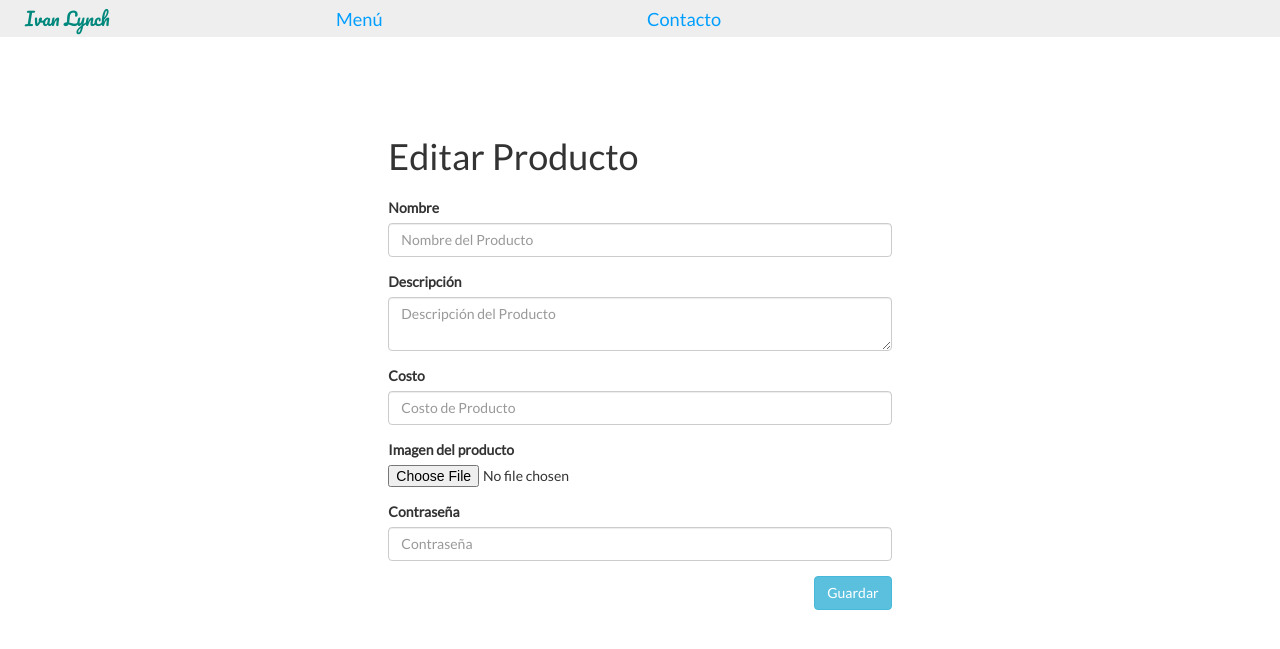
After one commit to ivanlynch/PaginaConNode, a Node server app: template views/menu/edit.jade in a window 1280 px wide. The commit adds this page. Shown: the top 649 px of the page. Run offline with Node 20, Linux system fonts and the light colour scheme; the template is opened without the code that fills it, so the values that code supplies are empty; some libraries are stand-ins or nearby versions.

Commit message:
Creacion panel Edit, instalacion method-override para el PUT

```diff
--- a/app.js
+++ b/app.js
@@ -4,6 +4,7 @@ var mongoose = require('mongoose');
 var bodyParser = require('body-parser');
 var multer = require('multer');
 var cloudinary = require("cloudinary");
+var method_override = require("method-override");
 var app_password = "12345678";
 
 /* Declaracion de Multer */
@@ -26,7 +27,7 @@ mongoose.connect('mongodb://localhost/paginawebconnode');
 /* Declaramos que  express va a utilizar body-parser */
 app.use(bodyParser.json());
 app.use(bodyParser.urlencoded({extended: true}));
-
+app.use(method_override("_method"));
 
 //Definicion del Schema que se va a usar para almacenar los datos en MongoDB
 var productSchema = {
@@ -59,12 +60,37 @@ app.get("/menu", function(solicitud, respuesta){
 	});
 });
 
+/* Edit de la imagen */
+app.get("/menu/edit/:id", function(solicitud, respuesta){
+	var id_producto = solicitud.params.id;
+	Product.findOne({"_id": id_producto}, function(error, producto){
+		respuesta.render("menu/edit", { product: producto});
+	});
+});
+
+app.put("/menu/:id", middleware_upload, function(solicitud, respuesta){
+	if(solicitud.body.password == app_password){
+		var data = {
+			title: solicitud.body.title,
+			description: solicitud.body.description,
+			pricing: solicitud.body.pricing
+		};
+
+		Product.update({"_id": solicitud.params.id}, data, function(){
+			respuesta.redirect("/menu");
+		});
+	}else{
+		respuesta.redirect("/");
+	}
+
+});
+
 /* Panel de Administrador */
 app.post("/admin", function(solicitud, respuesta){
 	if(solicitud.body.password == app_password){
 		Product.find(function(error, documento){
 		if(error){ console.log(error);}
-		respuesta.render("admin/index", { products: documento })
+			respuesta.render("admin/index", { products: documento })
 		});
 	}else{
 		respuesta.redirect("/");
@@ -105,7 +131,6 @@ app.post("/menu", middleware_upload, function(solicitud, respuesta){
 
 		            /* Guardó el objeto producto y hace render al index */
 		            product.save(function(err){
-		                console.log(product);
 		                respuesta.redirect("/menu");
 		            });
 		        }
@@ -121,7 +146,7 @@ app.post("/menu", middleware_upload, function(solicitud, respuesta){
 /* Render del Menu*/
 app.get("/menu/new", function(solicitud, respuesta){
 	respuesta.render("menu/new");
-})
+});
 
 //Le decimos a express que escuche en el puerto 8080
 app.listen(8080);
--- a/package.json
+++ b/package.json
@@ -22,6 +22,7 @@
     "express": "^4.14.0",
     "jade": "^1.11.0",
     "jave": "^0.2.0",
+    "method-override": "^2.3.6",
     "mongoose": "^4.6.0",
     "multer": "^1.2.0",
     "nodemon": "^1.10.2"
--- a/views/admin/index.jade
+++ b/views/admin/index.jade
@@ -22,4 +22,7 @@ block contenido
 					td= product.pricing
 					td
 						a(href="#{product.imageUrl}" class="btn") Ver Imagen
-					td Editar - Eliminar
+					td
+						a(href="/menu/edit/#{product.id}" class="btn") Editar
+						=" - "
+						a(href="#" class="btn") Eliminar
--- /dev/null
+++ b/views/menu/edit.jade
@@ -0,0 +1,25 @@
+//- Extendemos del layout
+extends ../layout.jade
+//- Bloqueamos el contenido de layout para que no sea modificable.
+block contenido
+		div(class="col-md-5 center-block no-float top-space text-left")
+			h1 Editar Producto
+			//- Definicion del formulario Editar Producto
+			form(method="POST" action="/menu/#{product.id}?_method=PUT" style="margin-top:1.5em;" enctype="multipart/form-data")
+				div(class="form-group")
+					label Nombre
+					input(type="text" name="title" value="#{product.title}" placeholder="Nombre del Producto" class="form-control")
+				div(class="form-group")
+					label Descripción
+					textarea(name="description" placeholder="Descripción del Producto" class="form-control")=product.description
+				div(class="form-group")
+					label Costo
+					input(type="number" name="pricing" value="#{product.pricing}" placeholder="Costo de Producto" class="form-control")
+				div(class="form-group")
+					label Imagen del producto
+					input(type="file" name="image_product")
+				div(class="form-group")
+					label Contraseña
+					input(type="password" name="password" placeholder="Contraseña" class="form-control")
+				div(class="form-group text-right")
+					input(type="submit" class="btn btn-info" value="Guardar")
```
